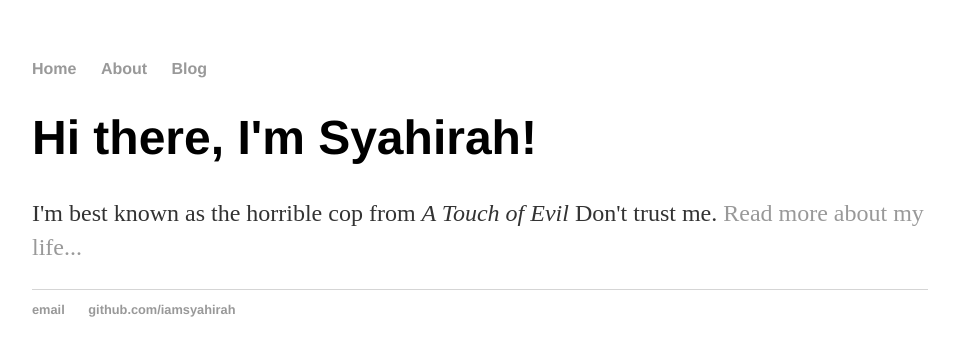
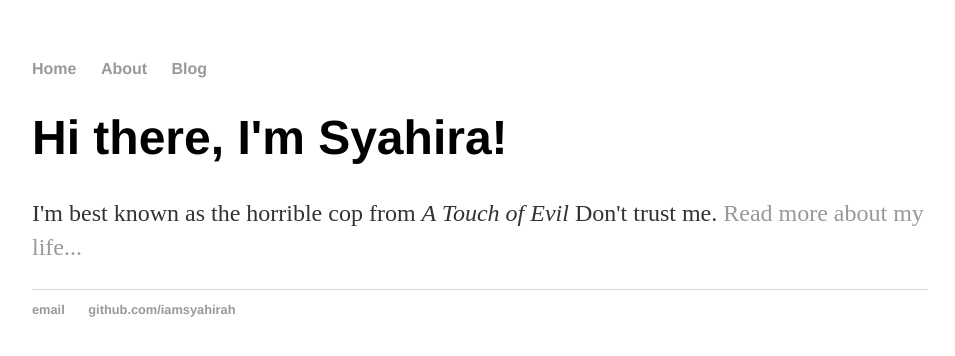
Before and after one commit to iamsyahirah/iamsyahirah.github.io, a Jekyll site: the page built from index.html, in a window 1280 px wide. Shown: the top 356 px of the page, without its empty margins (160-1115 px from the left). Built offline with Jekyll 4.4.1, drawn with Linux system fonts in a browser that asks for light colours.

Commit message:
Update index.html

```diff
--- a/index.html
+++ b/index.html
@@ -1,30 +1,8 @@
-<!DOCTYPE html>
-<html>
-	<head>
-		<title>I AM SYAHIRAH</title>
-		<!-- link to main stylesheet -->
-		<link rel="stylesheet" type="text/css" href="/css/main.css">
-	</head>
-	<body>
-		<nav>
-    		<ul>
-        		<li><a href="/">Home</a></li>
-	        	<li><a href="/about">About</a></li>
-        		<!--<li><a href="/cv">CV</a></li>-->
-        		<li><a href="/blog">Blog</a></li>
-    		</ul>
-		</nav>
-		<div class="container">
-    		<div class="blurb">
-        		<h1>Hi there, I'm Syahirah!</h1>
-				<p>I'm best known as the horrible cop from <em>A Touch of Evil</em> Don't trust me. <a href="/about">Read more about my life...</a></p>
-    		</div><!-- /.blurb -->
-		</div><!-- /.container -->
-		<footer>
-    		<ul>
-        		<li><a href="mailto:i43.syahira@gmail.com">email</a></li>
-        		<li><a href="https://github.com/iamsyahiran">github.com/iamsyahirah</a></li>
-			</ul>
-		</footer>
-	</body>
-</html>
+---
+layout: default
+title: I AM SYAHIRAH
+---
+<div class="blurb">
+	<h1>Hi there, I'm Syahira!</h1>
+	<p>I'm best known as the horrible cop from <em>A Touch of Evil</em> Don't trust me. <a href="/about">Read more about my life...</a></p>
+</div><!-- /.blurb -->
```
